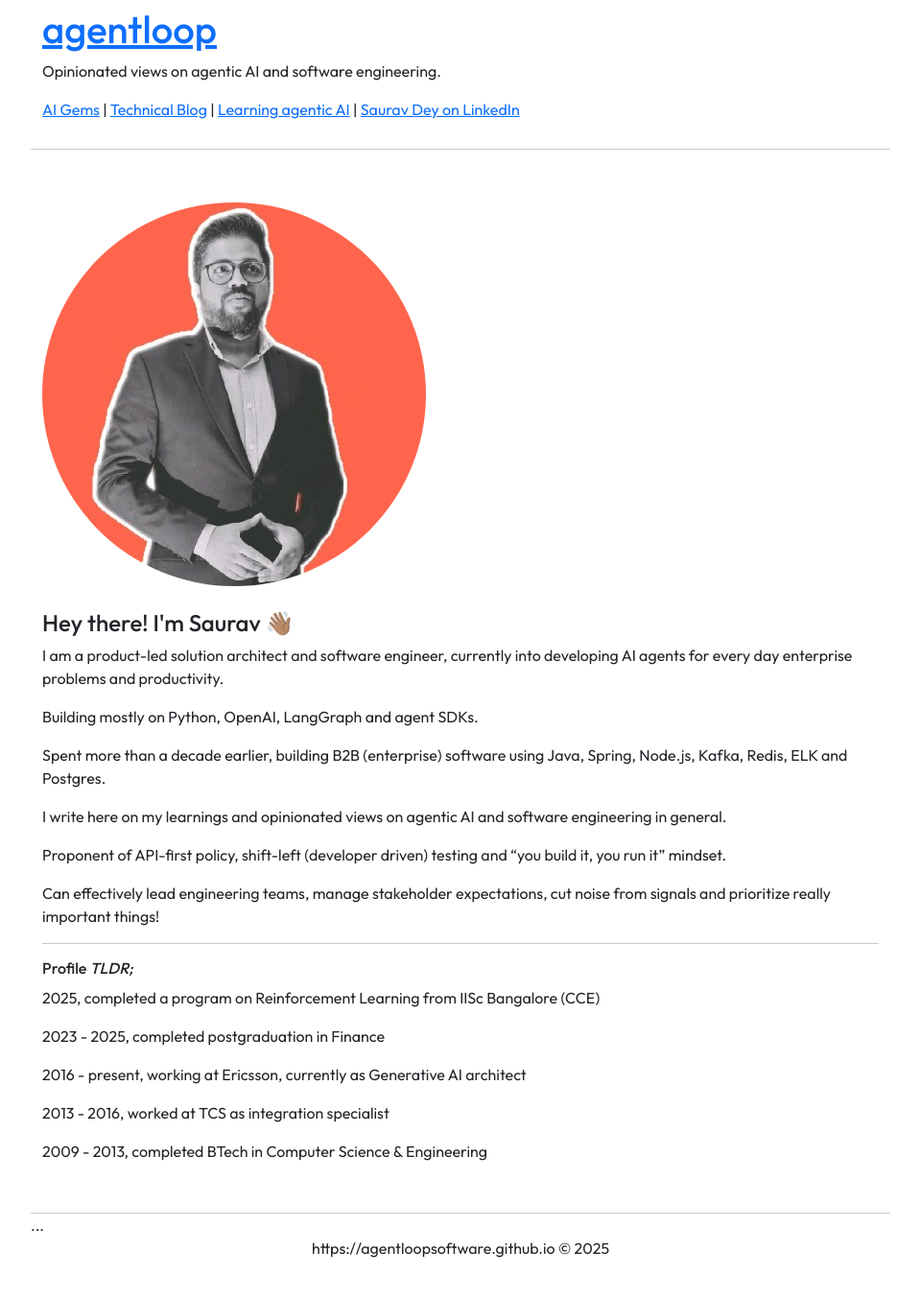
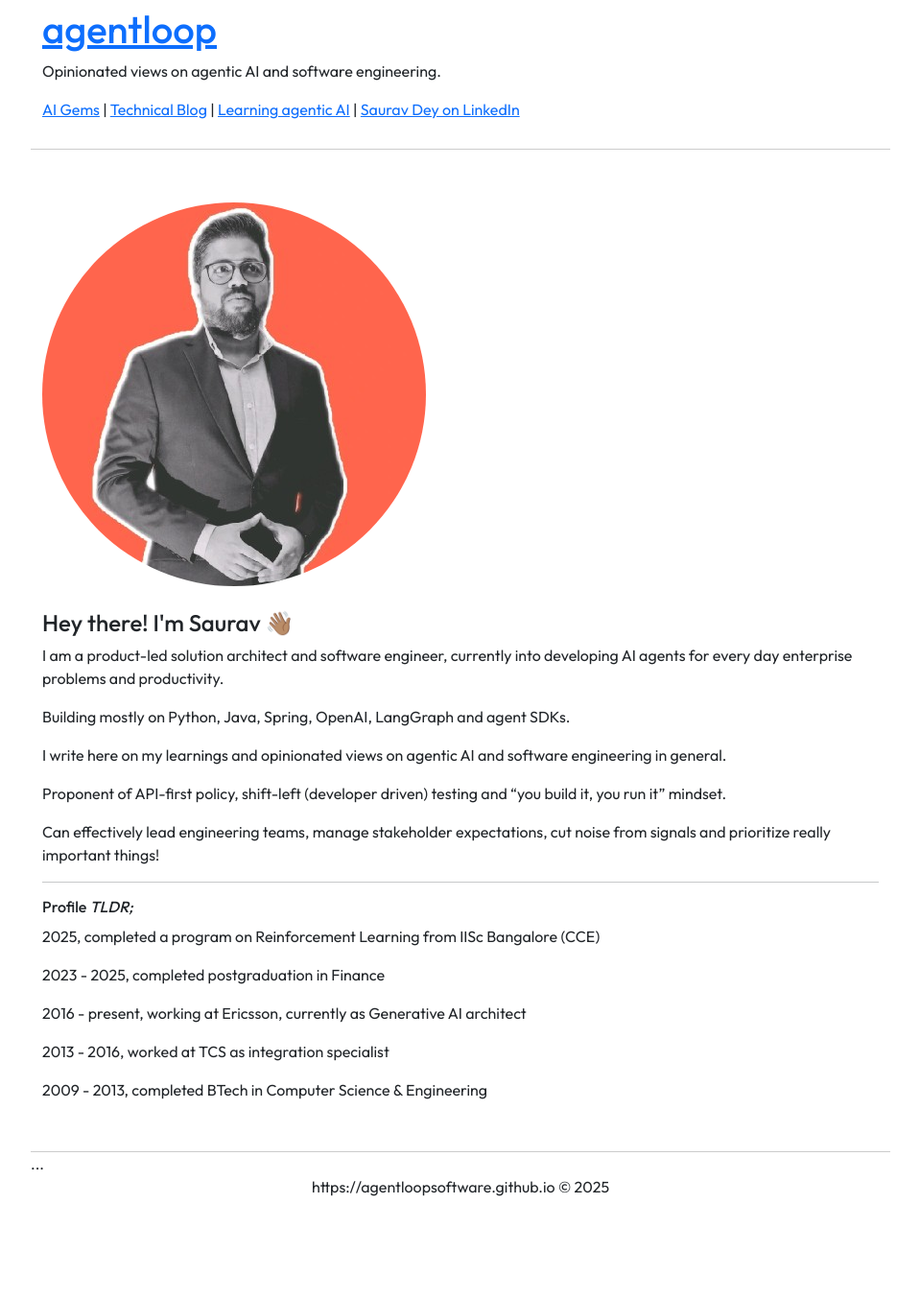
Before and after one commit to coffeeml/coffeeml.github.io, a Jekyll site: the page built from index.markdown, in a window 1280 px wide. Shown: the whole page at 96% size, without its empty margins (160-1119 px from the left). Built offline with Jekyll 4.4.1, drawn with Linux system fonts in a browser that asks for light colours; nearby versions of some CDN libraries; after the commit the page ends 1289 px from its top, so only the background shows below that.

Commit message:
Update index.markdown

```diff
--- a/index.markdown
+++ b/index.markdown
@@ -9,8 +9,7 @@ layout: default
         <br />
         <h4>Hey there! I'm Saurav 👋🏽</h4>
         <p>I am a product-led solution architect and software engineer, currently into developing AI agents for every day enterprise problems and productivity.</p>
-        <p>Building mostly on Python, OpenAI, LangGraph and agent SDKs.</p>
-        <p>Spent more than a decade earlier, building B2B (enterprise) software using Java, Spring, Node.js, Kafka, Redis, ELK and Postgres.</p>
+        <p>Building mostly on Python, Java, Spring, OpenAI, LangGraph and agent SDKs.</p>
         <p>I write here on my learnings and opinionated views on agentic AI and software engineering in general.</p>
         <p>Proponent of API-first policy, shift-left (developer driven) testing and “you build it, you run it” mindset.</p>
         <p>Can effectively lead engineering teams, manage stakeholder expectations, cut noise from signals and prioritize really important things!</p>
```
